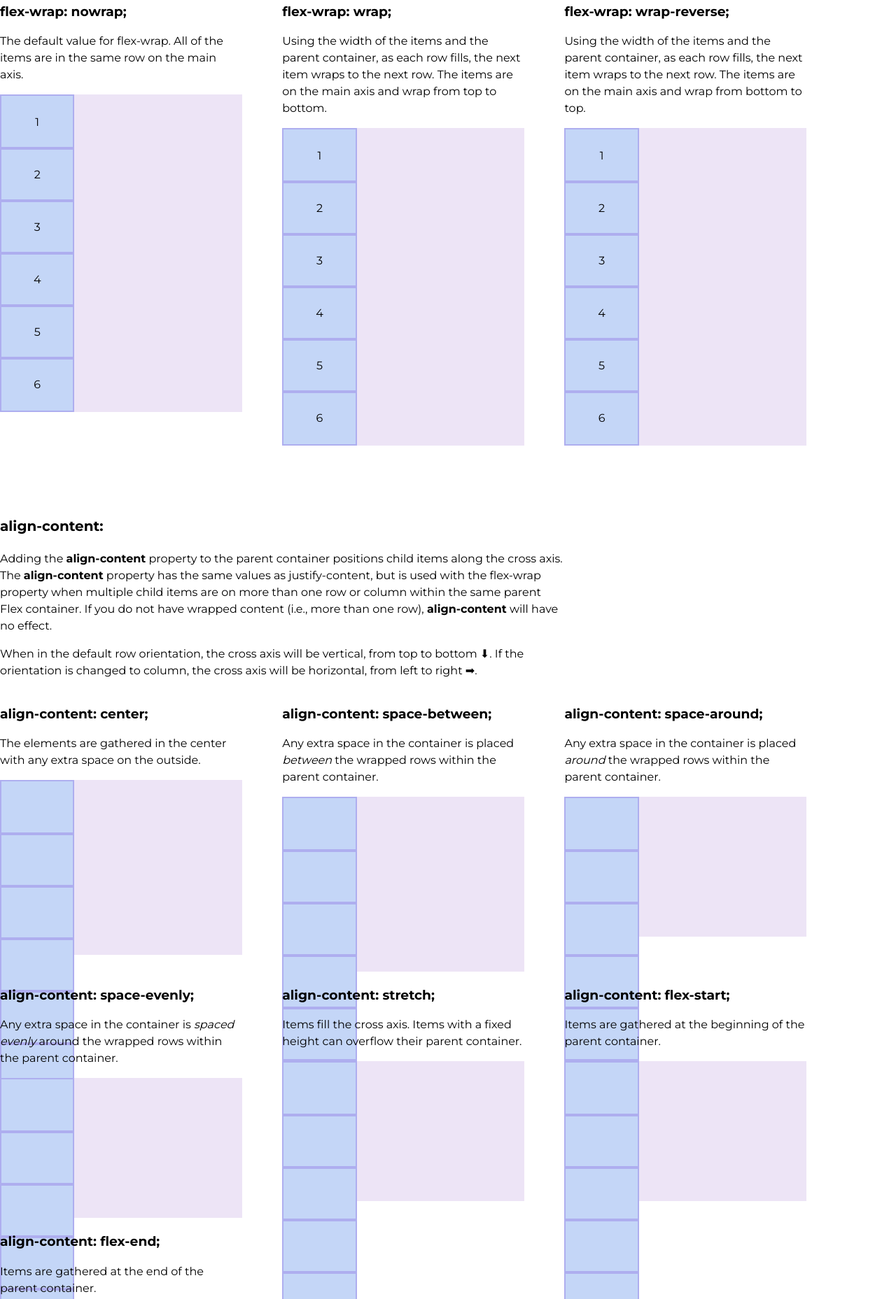
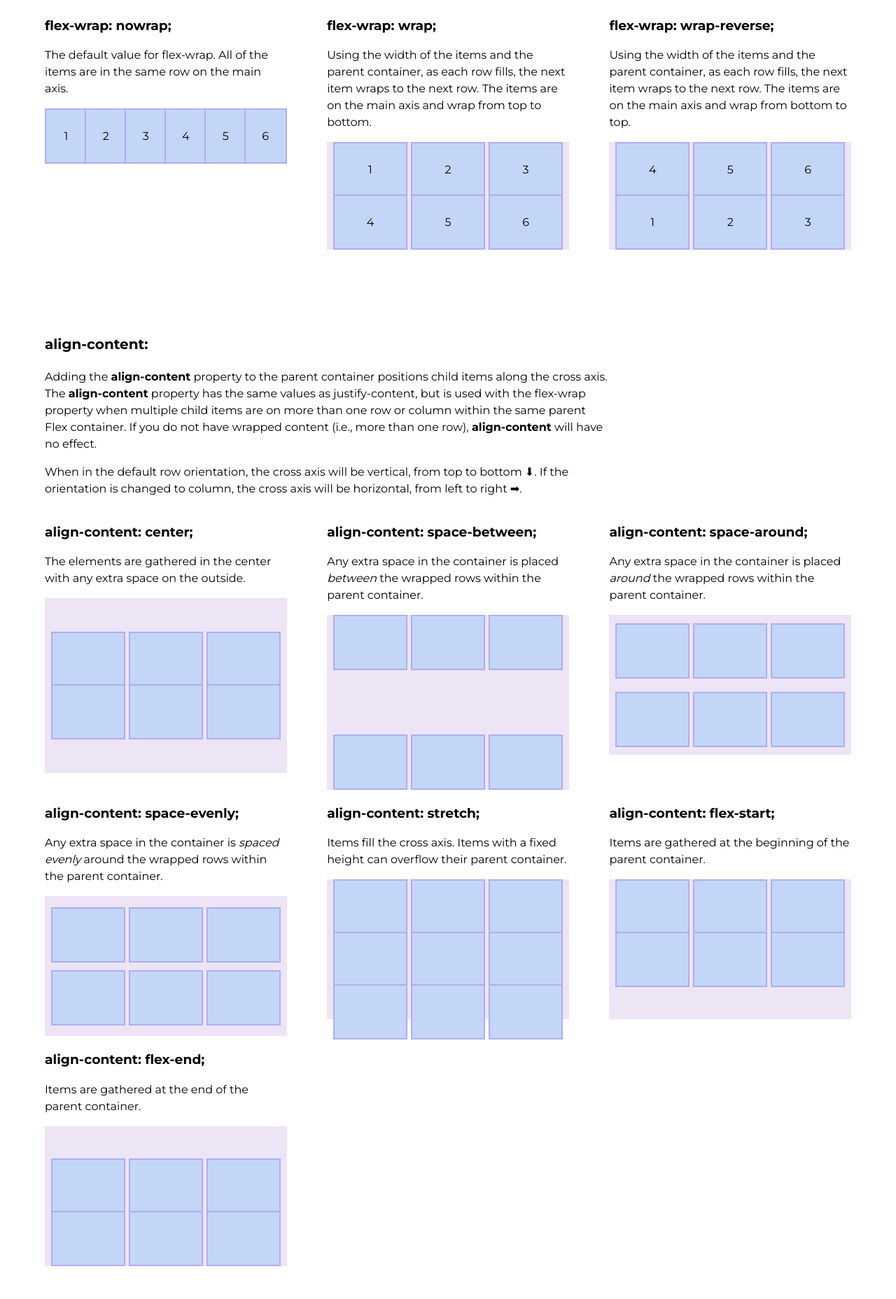
Before and after one commit to Jodunn1/skillcrush-projects, a plain HTML site: page 206-L06-S03-starter/index.html in a window 1280 px wide. Shown: the part 5787-7644 px from the top of the page at 70% size. Drawn offline with Linux system fonts and the light colour scheme.

Commit message:
Added align content and gap values

```diff
--- a/206-L06-S03-starter/css/main.css
+++ b/206-L06-S03-starter/css/main.css
@@ -447,20 +447,28 @@ section#align-items-section {
 /* flex-wrap */
 section#flex-wrap-section {
   /* place your code here */
+  display: flex;
+  justify-content: space-evenly;
 }
 
 .flex-wrap-nowrap-parent-container {
   /* place your code here */
+  display: flex;
+  flex-wrap: nowrap;
   justify-content: space-evenly;
 }
 
 .flex-wrap-wrap-parent-container {
   /* place your code here */
+  display: flex;
+  flex-wrap: wrap;
   justify-content: space-evenly;
 }
 
 .flex-wrap-wrap-reverse-parent-container {
   /* place your code here */
+  display: flex;
+  flex-wrap: wrap-reverse;
   justify-content: space-evenly;
 }
 
@@ -469,12 +477,16 @@ section#flex-wrap-section {
 /* align-content */
 section#align-content-section {
   /* place your code here */
+  display: flex;
+  justify-content: space-evenly;
 }
 
 /* Fixed heights have been set in the .wrap-content-parent-container code blocks */
 
 .align-content-center-parent-container {
   /* place your code here */
+  display: flex;
+  align-content: center;
   justify-content: space-evenly;
   flex-wrap: wrap;
   height: 250px;
@@ -482,6 +494,8 @@ section#align-content-section {
 
 .align-content-space-between-parent-container {
   /* place your code here */
+  display: flex;
+  align-content: space-between;
   justify-content: space-evenly;
   flex-wrap: wrap;
   height: 250px;
@@ -489,30 +503,40 @@ section#align-content-section {
 
 .align-content-space-around-parent-container {
   /* place your code here */
+  display: flex;
+  align-content: space-around;
   justify-content: space-evenly;
   flex-wrap: wrap;
 }
 
 .align-content-space-evenly-parent-container {
   /* place your code here */
+  display: flex;
+  align-content: space-evenly;
   justify-content: space-evenly;
   flex-wrap: wrap;
 }
 
 .align-content-stretch-parent-container {
   /* place your code here */
+  display: flex;
+  align-content: stretch;
   justify-content: space-evenly;
   flex-wrap: wrap;
 }
 
 .align-content-flex-start-parent-container {
   /* place your code here */
+  display: flex;
+  align-content: flex-start;
   justify-content: space-evenly;
   flex-wrap: wrap;
 }
 
 .align-content-flex-end-parent-container {
   /* place your code here */
+  display: flex;
+  align-content: flex-end;
   justify-content: space-evenly;
   flex-wrap: wrap;
 }
@@ -522,20 +546,28 @@ section#align-content-section {
 /* gap */
 section#gap-section {
 /* place your code here */
+display: flex;
+justify-content: center;
 }
 
 .gap-parent-container {
   /* display: flex; */
+  display: flex;
+  gap: 20px;
   flex-wrap: wrap;
 }
 
 .row-gap-parent-container {
   /* display: flex; */
+  display: flex;
+  row-gap: 20px;
   flex-wrap: wrap;
 }
 
 .column-gap-parent-container {
   /* place your code here */
+  display: flex;
+  column-gap: 20px;
   flex-wrap: wrap;
 }
 
```
